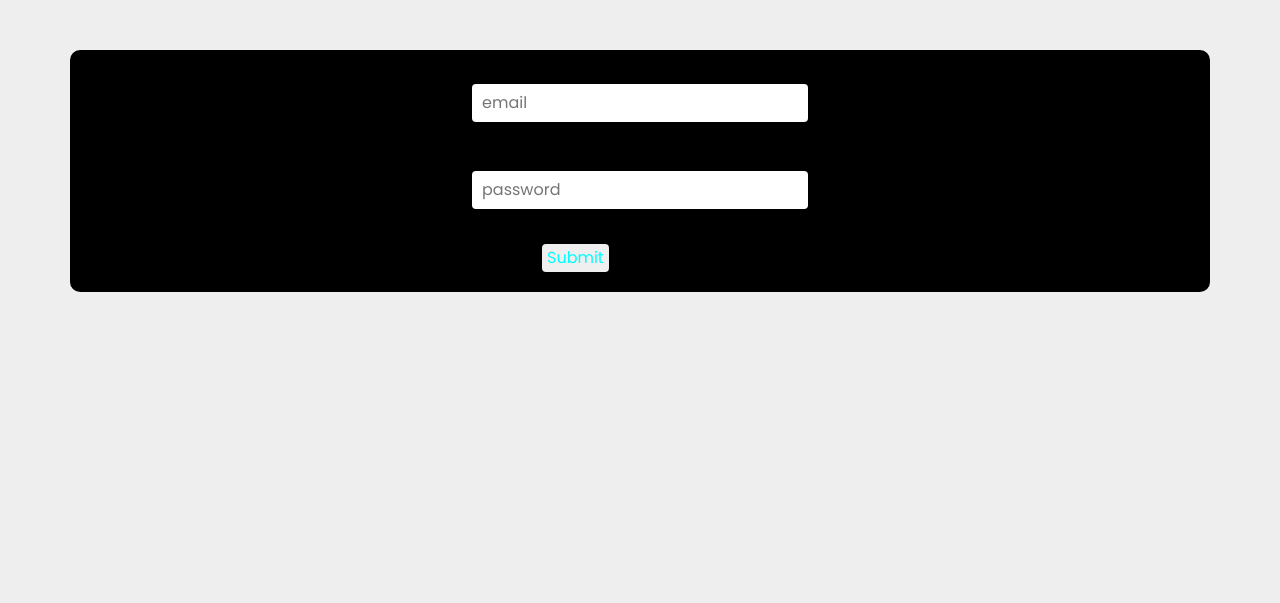
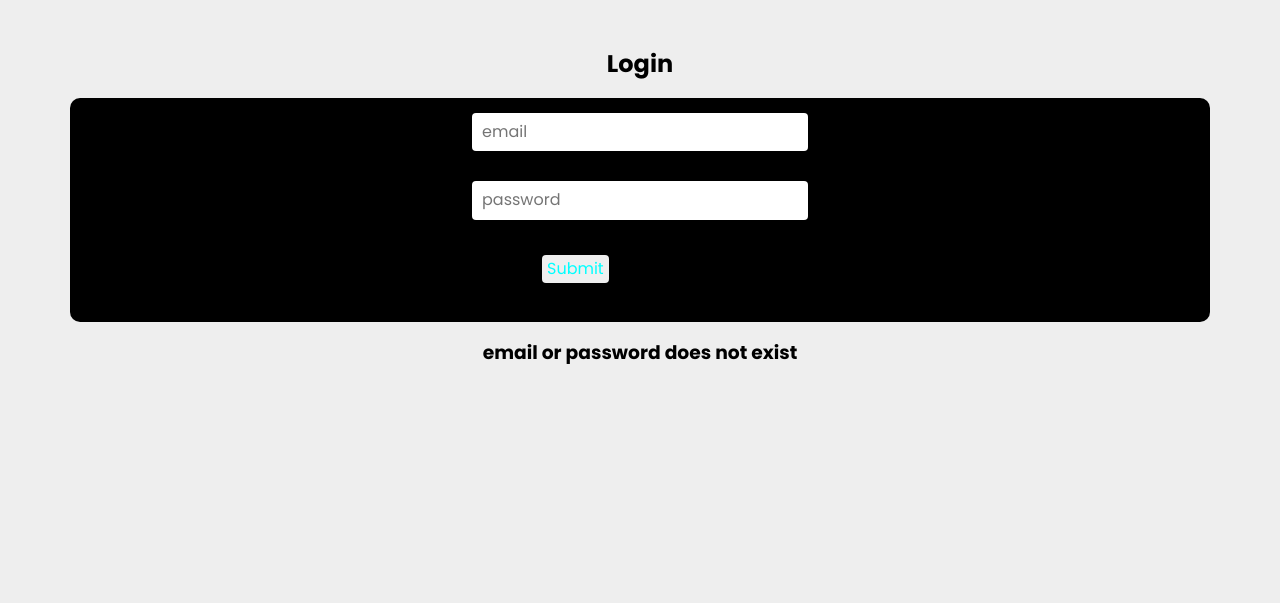
Before and after one commit to ahmadadnanes/Blog-post, a PHP site: page /index.php?msg=1 in a window 1280 px wide. Shown: the part 63-666 px from the top of the page. Run offline with PHP 8.4, Linux system fonts and the light colour scheme.

Commit message:
BIG UPDATE

```diff
--- a/css/login.css
+++ b/css/login.css
@@ -1,5 +1,11 @@
 section{
     padding: 50px;
+}
+
+section .container h2{
+    color: black;
+    text-align: center;
+    margin-bottom: 20px;
 }
 
 section .container .form{
@@ -37,6 +43,12 @@ section .container .form .password input{
     border: none;
 }
 
+section .container h3{
+    margin-top: 20px;
+    color: black;
+    text-align: center;
+}
+
 section .container .form .submit button{
     padding: 5px;
     margin: 20px;
--- a/index.php
+++ b/index.php
@@ -32,7 +32,7 @@ if (isset($_SESSION["id"])) {
                 <div class="normal_nav" style="display: block;">
                     <ul>
                         <li>
-                            <a href="signup.html">SignUp</a>
+                            <a href="signup.php">SignUp</a>
                         </li>
                     </ul>
                 </div>
@@ -42,19 +42,14 @@ if (isset($_SESSION["id"])) {
     <!-- start login -->
     <section>
         <div class="container">
+            <h2>Login</h2>
             <div class="form">
                 <form action="php/login.php" method="post">
                     <div class="user">
-                        <label for="user">
-                            Enter Your Email :
-                        </label><br>
                         <input type="email" name="user" id="user" required placeholder="email">
                         <br>
                     </div>
                     <div class="password">
-                        <label for="user">
-                            Enter Your password:
-                        </label><br>
                         <input type="password" name="password" id="password" required placeholder="password">
                     </div>
                     <div class="submit">
@@ -62,8 +57,17 @@ if (isset($_SESSION["id"])) {
                             Submit
                         </button>
                     </div>
+                    <br>
                 </form>
             </div>
+            <?php
+            if (isset($_GET["msg"])) { ?>
+                <div class="error">
+                    <h3><?php echo "email or password does not exist" ?></h3>
+                </div>
+            <?php
+            }
+            ?>
         </div>
     </section>
     <!-- end login -->
--- a/php/savePost.php
+++ b/php/savePost.php
@@ -5,7 +5,7 @@ if (isset($_SESSION["id"])) {
     $idn = $_SESSION["id"];
     $id = implode(" ", $idn);
 } else {
-    header("location: ../index.html");
+    header("location: ../index.php");
 }
 include "conn.php";
 
--- a/php/sign.php
+++ b/php/sign.php
@@ -3,6 +3,7 @@ include "conn.php";
 $email = $_POST["user"];
 $user = $_POST["username"];
 $pass = md5($_POST["password"]);
+$error = 1;
 
 $sql_email = "SELECT email from users where email like '$email'";
 $result_email = mysqli_query($conn, $sql_email);
@@ -11,11 +12,11 @@ $sql_user = "SELECT username from users where username like '$user'";
 $result_user = mysqli_query($conn, $sql_user);
 
 if (mysqli_num_rows($result_email) || mysqli_num_rows($result_user)) {
-    echo "email or usename exist";
+    header("location:../signup.php?msg=$error");
 } else {
     $sql2 = " insert into users(username,email,pass) values ('$user','$email','$pass')";
     $result2 = mysqli_query($conn, $sql2);
-    header("location:../index.html");
+    header("location:../index.php");
 }
 
 mysqli_close($conn);
```
Also changed, not shown: php/login.php (+4 -3 lines), signup.php (renamed from signup.html, +12 -0 lines).
